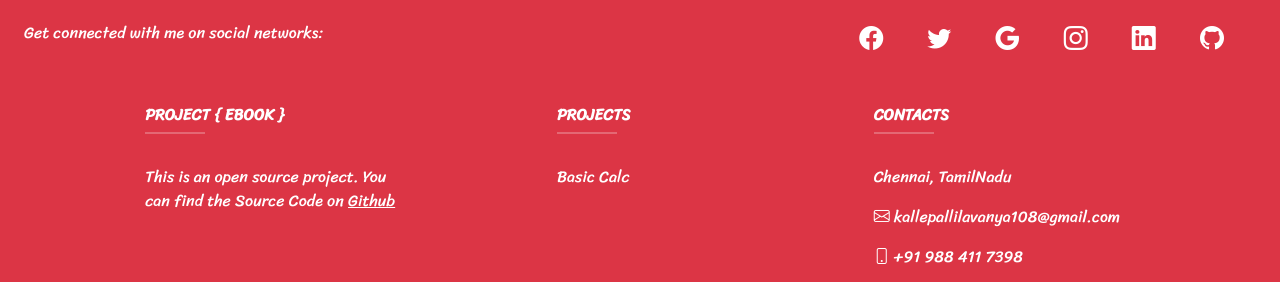
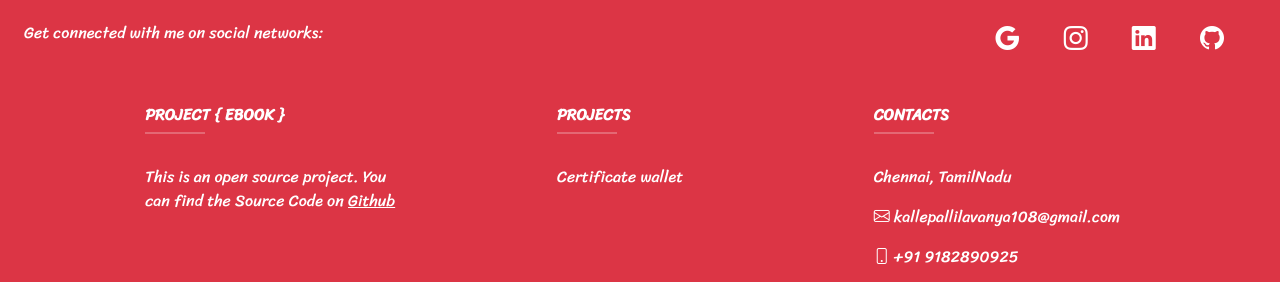
Before and after one commit to World-of-lavanya/e-book, a plain HTML site: page assets/pages/categories.html in a window 1280 px wide. Shown: the part 755-1037 px from the top of the page. Drawn offline with nearby package versions, Linux system fonts and the light colour scheme.

Commit message:
update contact details

```diff
--- a/assets/pages/categories.html
+++ b/assets/pages/categories.html
@@ -336,12 +336,6 @@
 
         <!-- Right -->
         <div>
-          <a href="https://www.facebook.com/klavanya" class="text-white me-4">
-            <i class="bi-facebook p-1 m-1 fs-4"></i>
-          </a>
-          <a href="https://twitter.com/lavanya-k/" class="text-white me-4">
-            <i class="bi-twitter p-1 m-1 fs-4"></i>
-          </a>
           <a
             href="mailto:kallepallilavanya108@gmail.com"
             class="text-white me-4"
@@ -384,7 +378,7 @@
               <p>
                 This is an open source project. You can find the Source Code on
                 <a
-                  href="https://github.com/World-of-lavanya/Project-eBook"
+                  href="https://github.com/World-of-lavanya/e-book"
                   style="text-decoration: underline; color: #fff"
                   >Github</a
                 >
@@ -403,9 +397,9 @@
 
               <p>
                 <a
-                  href="https://github.com/World-of-lavanya/calc-apk"
+                  href="https://github.com/World-of-lavanya/certificate_wallet"
                   class="text-white"
-                  >Basic Calc</a
+                  >Certificate wallet</a
                 >
               </p>
             </div>
@@ -423,7 +417,7 @@
               <p>
                 <i class="bi-envelope mr-3"></i> kallepallilavanya108@gmail.com
               </p>
-              <p><i class="bi-phone mr-3"></i> +91 988 411 7398</p>
+              <p><i class="bi-phone mr-3"></i> +91 9182890925</p>
             </div>
             <!-- Grid column -->
           </div>
```
Also changed, not shown: assets/pages/about.html (+4 -4 lines), assets/pages/book.html (+4 -4 lines), assets/pages/search.html (+4 -4 lines), index.html (+3 -3 lines), assets/img/footer image.png (added), assets/img/how to find me.png (deleted).
